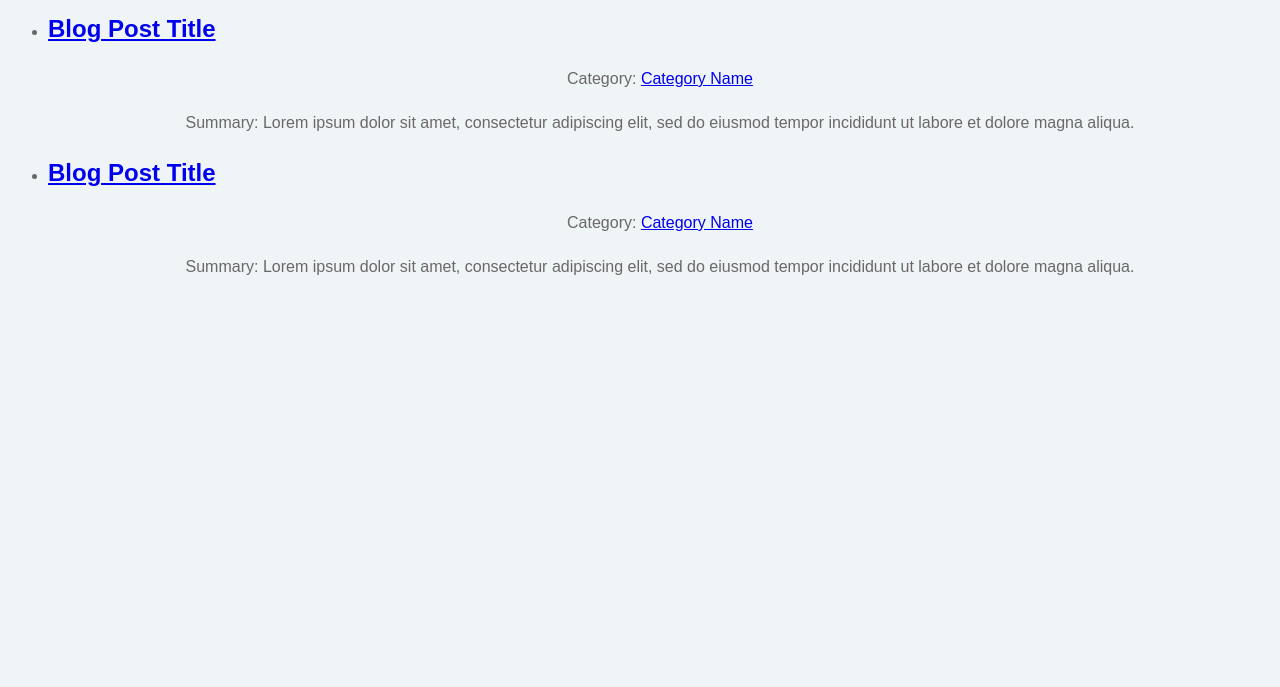
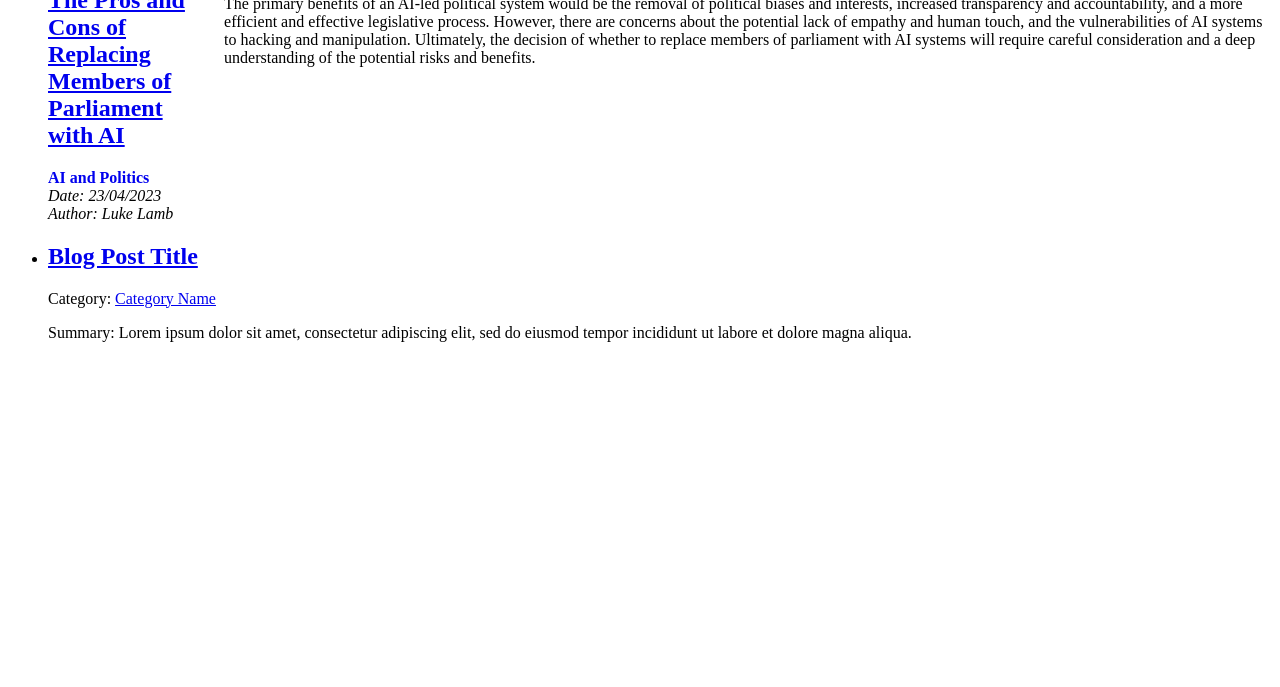
Before and after one commit to LukeLamb/mywebsite, a website with bundled scripts: page public/blog/main.html in a window 1280 px wide. Shown: the part 113-800 px from the top of the page. Built offline with nearby package versions, Linux system fonts and the light colour scheme.

Commit message:
css changes and update to blog1

```diff
--- a/public/blog/blog.css
+++ b/public/blog/blog.css
@@ -35,27 +35,37 @@ nav a:hover {
   color: #333;
 }
 
-body {
-    /*background-image: url("your-image-url.jpg");*/
-    background-color: #eff4f6;
-    background-size: cover;
+.blog-post {
+  display: flex;
+  flex-direction: row;
+  align-items: flex-start;
 }
 
-body {
-    font-family: Arial, sans-serif;
-    font-size: 16px;
-    line-height: 1.5;
-    color: #6a6868;
+.post-info {
+  margin-right: 20px;
 }
 
-h1 {
-    font-size: 36px;
-    margin-top: 50px;
-    margin-bottom: 20px;
-    text-align: center;
+.post-content {
+  flex-grow: 1;
 }
 
-p {
-    margin-bottom: 20px;
-    text-align: center;
+.category {
+  font-weight: bold;
+  margin: 0;
 }
+
+.category a {
+  text-decoration: none;
+}
+
+.date,
+.author {
+  margin: 0;
+  font-style: italic;
+}
+
+.summary {
+  margin-top: 10px;
+  text-align: left;
+  display: block;
+}
--- a/public/blog/main.html
+++ b/public/blog/main.html
@@ -25,11 +25,26 @@
     </header>
     <h1>Blog</h1>
     <ul>
-        <li>
-            <h2><a href="blog-post.html">Blog Post Title</a></h2>
-            <p>Category: <a href="#">Category Name</a></p>
-            <p>Summary: Lorem ipsum dolor sit amet, consectetur adipiscing elit, sed do eiusmod tempor incididunt ut
-                labore et dolore magna aliqua.</p>
+        <li class="blog-post">
+            <div class="post-info">
+                <h2><a href="/blog/blog1/blog1.html">The Pros and Cons of Replacing Members of Parliament with AI</a>
+                </h2>
+                <p class="category"><a href="#">AI and Politics</a></p>
+                <p class="date">Date: 23/04/2023</p>
+                <p class="author">Author: Luke Lamb</p>
+            </div>
+            <div class="post-content">
+                <p class="summary">The article explores the potential pros and cons of an AI-led political system and
+                    discusses the
+                    implications of replacing members of parliament with AI systems. The primary benefits of an AI-led
+                    political system would be the removal of political biases and interests, increased transparency and
+                    accountability, and a more efficient and effective legislative process. However, there are concerns
+                    about the potential lack of empathy and human touch, and the vulnerabilities of AI systems to
+                    hacking
+                    and manipulation. Ultimately, the decision of whether to replace members of parliament with AI
+                    systems
+                    will require careful consideration and a deep understanding of the potential risks and benefits.</p>
+            </div>
         </li>
         <li>
             <h2><a href="blog-post.html">Blog Post Title</a></h2>
```
Also changed, not shown: public/blog/blog1/blog1.html (added, +61 -0 lines), README.md.
